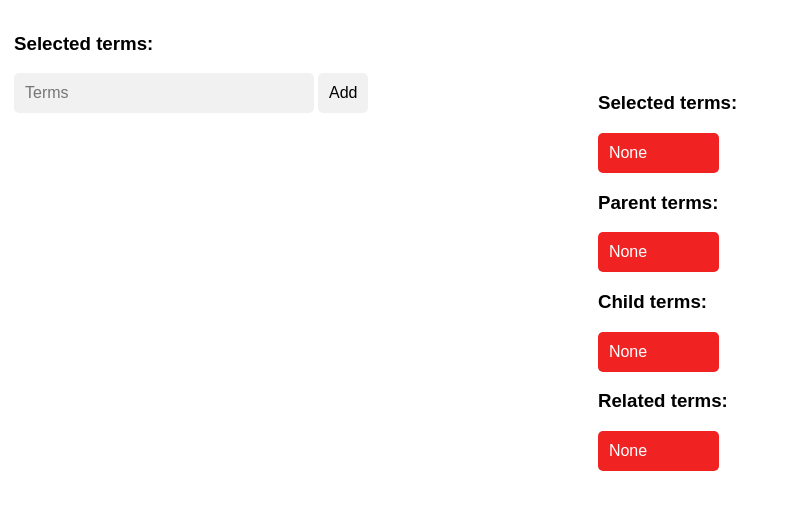
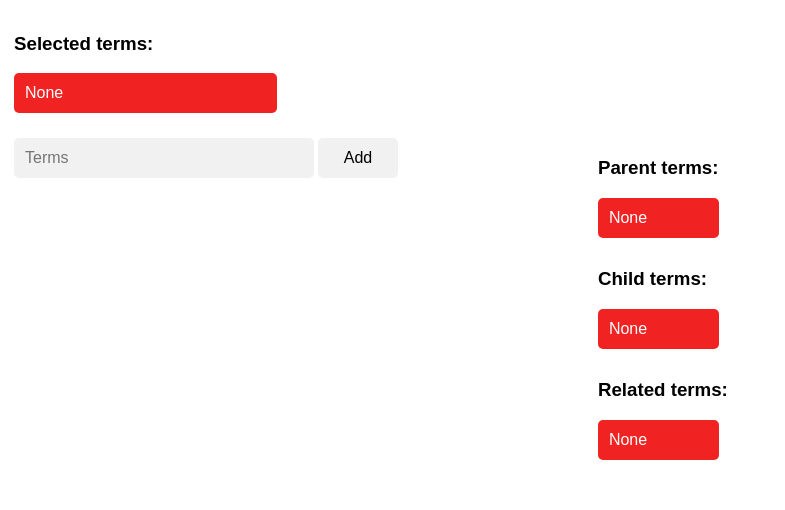
Before and after one commit to baselwebdev/reactjs-term-selector, a React (Create React App) app: page / in a window 1280 px wide. Shown: the top 510 px of the page, without its empty margins (0-785 px from the left). Built offline with nearby package versions, Linux system fonts and the light colour scheme.

Commit message:
fix styling of selected terms

```diff
--- a/src/App.tsx
+++ b/src/App.tsx
@@ -7,7 +7,6 @@ class App extends React.Component {
         // todo: check for status before rendering the elements with status
         return (
             <main>
-                <h3>Selected terms:</h3>
                 <SearchForm value={''} />
             </main>
         );
--- a/src/components/NoneButton.tsx
+++ b/src/components/NoneButton.tsx
@@ -2,7 +2,7 @@ import React from 'react';
 
 class NoneButton extends React.Component {
     render(): React.ReactNode {
-        return <div className={'no_term_items col-3'}>None</div>;
+        return <div className={'col-3 no_term_items'}>None</div>;
     }
 }
 
--- a/src/components/SearchBox.tsx
+++ b/src/components/SearchBox.tsx
@@ -274,6 +274,8 @@ class SearchForm extends React.Component<P, S> {
     render(): React.ReactNode {
         return (
             <div className={'row'}>
+                <h3>Selected terms:</h3>
+                <div className="row">{this.createSelectedTermsList()}</div>
                 <form autoComplete={'off'} className={'col-6'}>
                     <div className={'autocomplete'}>
                         <input
@@ -289,8 +291,6 @@ class SearchForm extends React.Component<P, S> {
                     {this.createAddTermButton()}
                 </form>
                 <div className={'col-6'}>
-                    <h3>Selected terms:</h3>
-                    <div className="row">{this.createSelectedTermsList()}</div>
                     <h3>Parent terms:</h3>
                     <div className="row">{this.createParentTermButtons()}</div>
                     <h3>Child terms:</h3>
--- a/src/scss/Components.scss
+++ b/src/scss/Components.scss
@@ -10,7 +10,7 @@ input {
     background-color: #f1f1f1;
     width: 100%;
   }
-  &[type=submit] {
+  &[type=button] {
     width: 80px;
     background-color: Variables.$blue;
     color: #fff;
```
